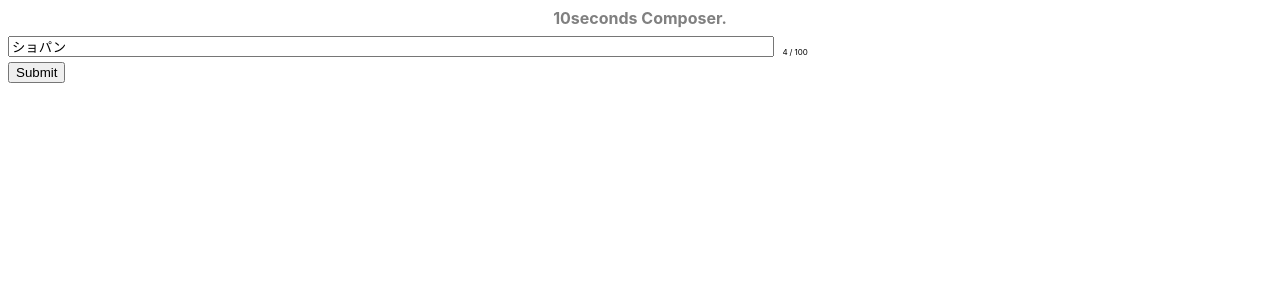
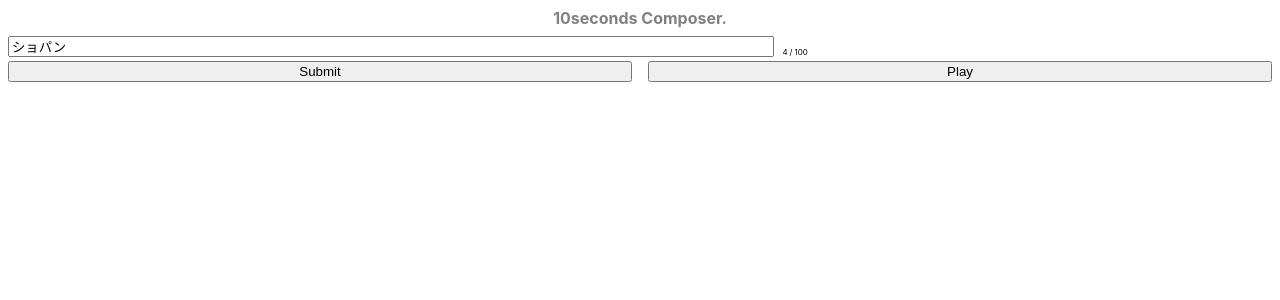
Before and after one commit to shimabox/10seconds-composer, a React (Create React App) app: page / in a window 1280 px wide. Shown: the top 300 px of the page. Built offline with nearby package versions, Linux system fonts and the light colour scheme.

Commit message:
:sparkles: Playerコンポーネント組み込み

```diff
--- a/src/components/Form.tsx
+++ b/src/components/Form.tsx
@@ -2,6 +2,7 @@ import React from 'react';
 import { useFormik } from 'formik';
 import styled from 'styled-components';
 import validationSchema from './validationSchema';
+import Player from './Player';
 import { FormValues } from '../types';
 import { MaxComposerNameLength } from '../constants/constraints';
 
@@ -42,6 +43,11 @@ const ErrorMessageWrapper = styled.div`
 
 const ButtonWrapper = styled.div`
   margin-top: 4px;
+  display: flex;
+  column-gap: 1rem;
+  button {
+    width: 50%;
+  }
 `;
 
 const Form: React.FC = () => {
@@ -91,6 +97,7 @@ const Form: React.FC = () => {
         }
         <ButtonWrapper>
           <button type='submit' disabled={formik.isSubmitting}>Submit</button>
+          <Player />
         </ButtonWrapper>
       </FormStyle>
   );
```
